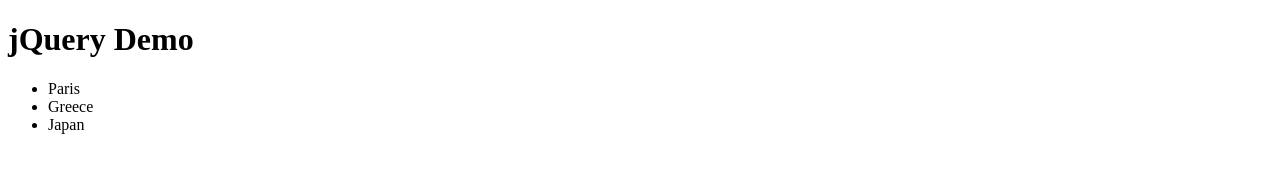
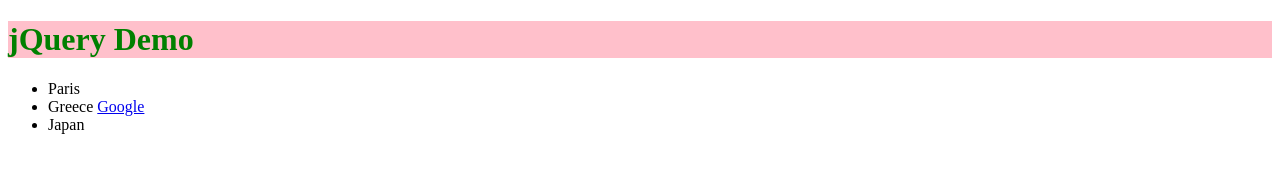
Before and after one commit to kdncode/async-await, a website: page jQueryDemo.html in a window 1280 px wide. Drawn offline with nearby package versions, Linux system fonts and the light colour scheme.

Commit message:
added some jQuery

```diff
--- a/jQueryDemo.html
+++ b/jQueryDemo.html
@@ -11,9 +11,20 @@
     <h1>jQuery Demo</h1>
 
     <ul>
-        <li>Paris</li>
-        <li>Greece</li>
-        <li>Japan</li>
+        <li id="paris">Paris</li>
+        <li id="greece">Greece <a href="https://google.com">Google</a></li>
+        <li id="japan">Japan</li>
     </ul>
+
+    <!-- jQuery -->
+    <script>
+
+        // Object
+        var styles = {
+            color: "green",
+            background: "pink"
+        }
+        $("h1").css(styles);
+    </script>
 </body>
 </html>
```
